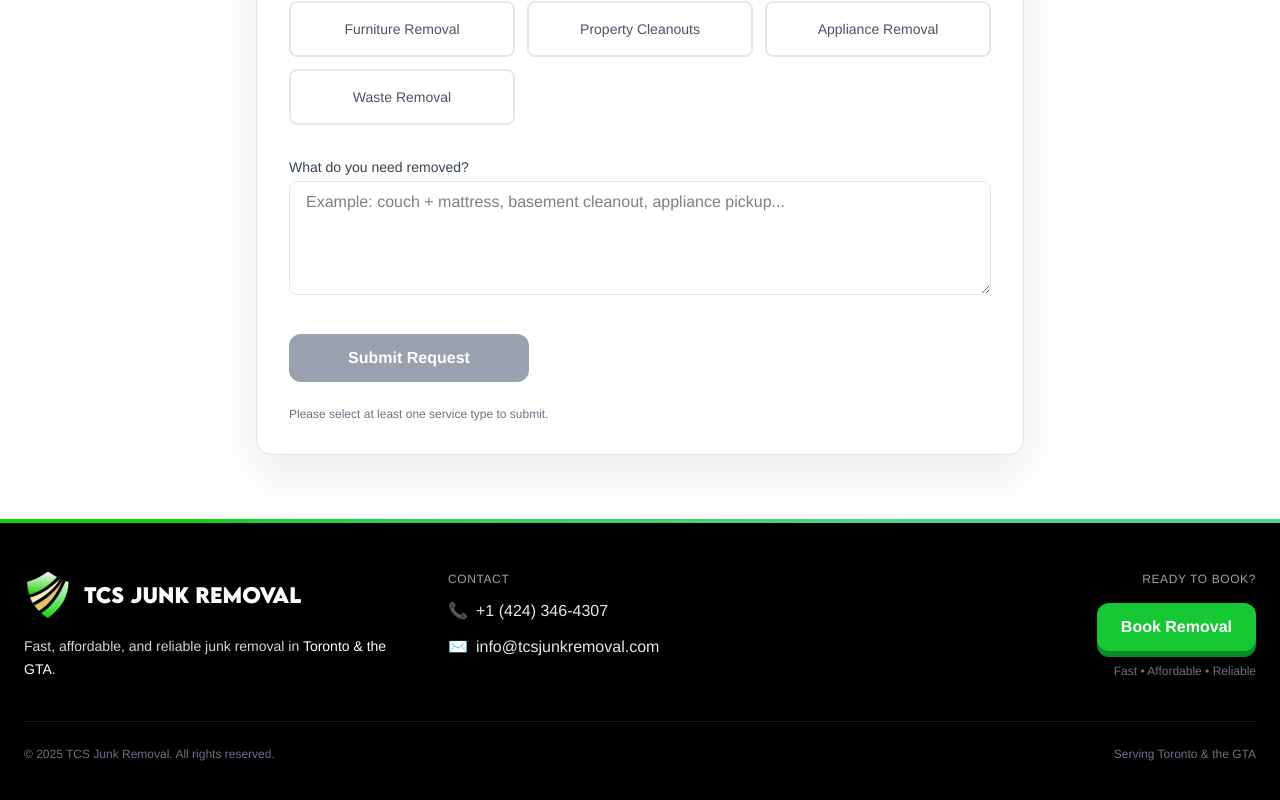
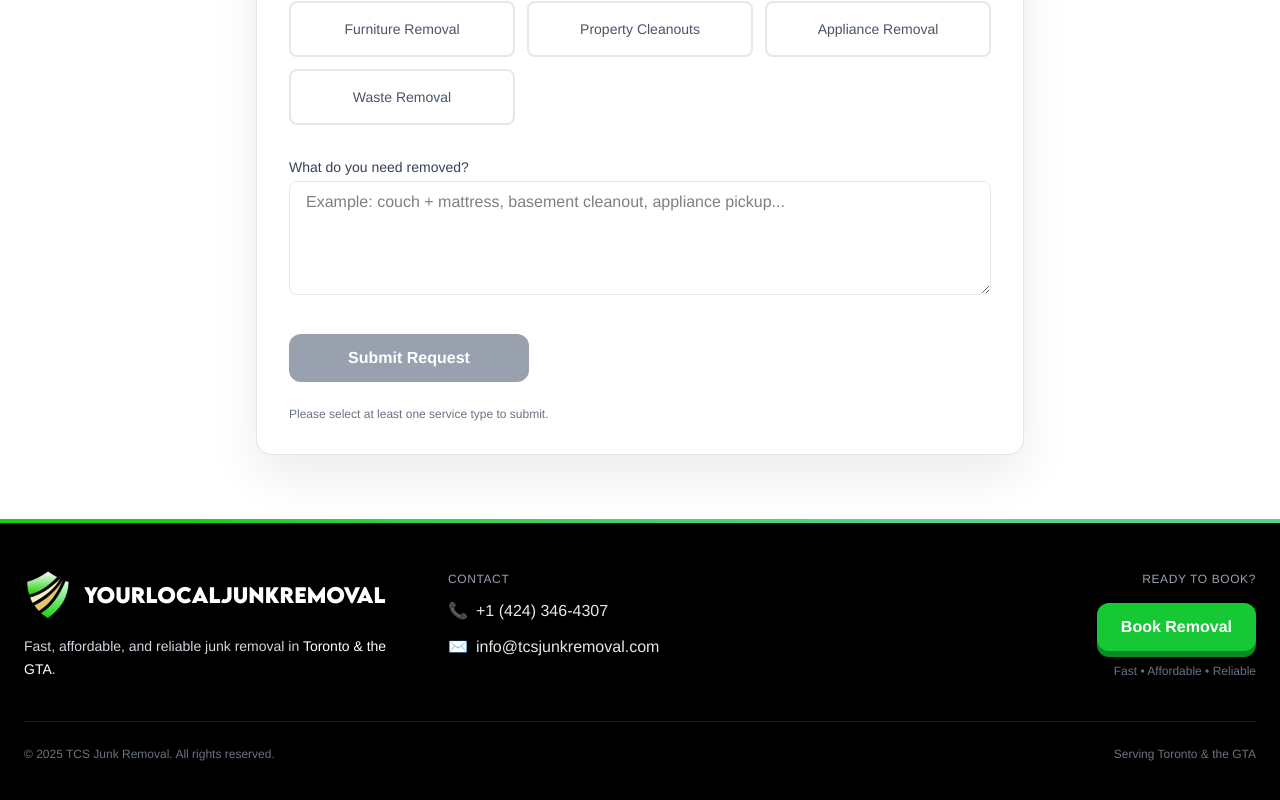
Before and after one commit to NikitaaOvramenko/TCS-Junk-Removal, a React (Vite) app in the folder TCS-Junk-Removal-Frontend/: page /book in a window 1280 px wide. Shown: the part 650-1450 px from the top of the page. Built offline with nearby package versions, Linux system fonts and the light colour scheme.

Commit message:
added scrollHook and function so on page render it will scroll to the top for all the pages

```diff
--- a/TCS-Junk-Removal-Frontend/src/components/Footer.tsx
+++ b/TCS-Junk-Removal-Frontend/src/components/Footer.tsx
@@ -13,7 +13,7 @@ export default function Footer() {
             <div className="flex items-center justify-center md:justify-start gap-3">
               <Logo className="w-12 h-12" />
               <p className="font-LemonMilk text-[clamp(1rem,2vw,1.25rem)] leading-none">
-                TCS Junk Removal
+                YourLocalJunkRemoval
               </p>
             </div>
             <p className="text-sm text-gray-300 leading-relaxed text-center md:text-left">
--- /dev/null
+++ b/TCS-Junk-Removal-Frontend/src/hook/ScrollHook.tsx
@@ -0,0 +1,7 @@
+import { useEffect } from "react";
+
+export const ScrollUp = () => {
+  useEffect(() => {
+    window.scrollTo(0, 0);
+  }, []);
+};
--- a/TCS-Junk-Removal-Frontend/src/pages/HomePage.tsx
+++ b/TCS-Junk-Removal-Frontend/src/pages/HomePage.tsx
@@ -4,7 +4,10 @@ import WhyUs from "../home-page/WhyUs";
 import FAQ from "../home-page/FAQ";
 // import Reviews from "../home-page/Reviews";
 import Gap from "../components/Gap";
+import { ScrollUp } from "../hook/ScrollHook";
 export default function HomePage() {
+  ScrollUp();
+
   return (
     <main className="flex flex-col ">
       <div className="content flex flex-col ">
--- a/TCS-Junk-Removal-Frontend/src/pages/RequestPage.tsx
+++ b/TCS-Junk-Removal-Frontend/src/pages/RequestPage.tsx
@@ -4,6 +4,7 @@ import axios from "axios";
 import ContactFields from "../request-page/ContactFields";
 import LocationFields from "../request-page/LocationFields";
 import RequestDetails from "../request-page/RequestDetails";
+import { ScrollUp } from "../hook/ScrollHook";
 
 interface FormData {
   name: string;
@@ -30,6 +31,7 @@ interface FormData {
 }
 
 export default function RequestPage() {
+  ScrollUp();
   const [formData, setFormData] = useState<FormData>({
     name: "",
 
```
